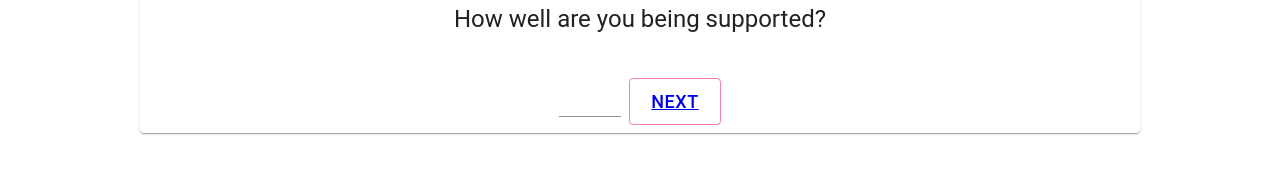
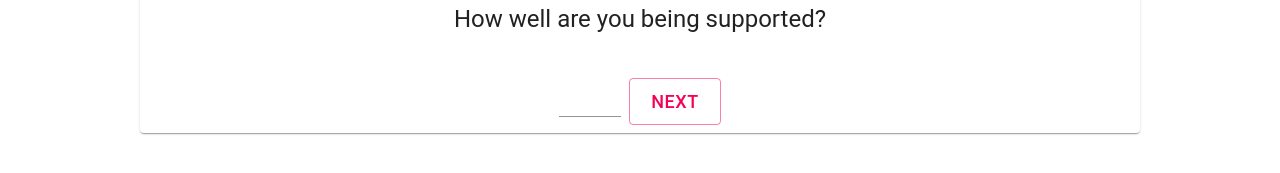
Before and after one commit to MiriamMcNamara/weekend-redux-feedback-loop, a React (Create React App) app: page /support in a window 1280 px wide. Shown: the part 261-434 px from the top of the page. Built offline with nearby package versions, Linux system fonts and the light colour scheme.

Commit message:
conren fixed link issue

```diff
--- a/src/components/Feeling/Feeling.jsx
+++ b/src/components/Feeling/Feeling.jsx
@@ -13,19 +13,17 @@ function Feeling( props ){
     const handleInput = ()=>{ //input capture
         console.log( 'in handleInput:', event.target.value);
         setFeelingInput( event.target.value );
+        if(feelingInput != 0 ){
+        setLink( true )};
     }
 
     const handleCloseAgree = () => { //button click handler
         console.log('in handleCloseAgree' );
-        if ( feelingInput === 0 ){
-            handleClickOpen();
-            console.log( 'no input') }
-        //else { send data to the store and link to next page}
-        else { console.log( 'you have a number' );
         dispatch( { type: 'ADD_FEELING_FEEDBACK',  payload: feelingInput } ) }
-    }
 
     const [open, setOpen] = useState(false);
+
+    const [link, setLink] = useState(false);
 
     const handleClickOpen = () => {
       setOpen(true);
@@ -52,8 +50,12 @@ function Feeling( props ){
                     <TextField type="number" inputProps={{ min: "1", max: "5" }} onChange={(event ) =>handleInput ( event )}></TextField>
                     <br />
                     <br />
+                    { link ?
                     <Button variant="outlined" size="large" color="secondary" style={{fontSize: 18}} onClick={handleCloseAgree}>
-                    <Link to="/understanding">NEXT</Link></Button>
+                    <Link to="/understanding">NEXT</Link></Button>:
+                    <Button variant="outlined" size="large" color="secondary" style={{fontSize: 18}} onClick={handleClickOpen}>
+                    NEXT</Button>
+                    }
                     </CardActions>
 
       <Dialog
--- a/src/components/Support/Support.jsx
+++ b/src/components/Support/Support.jsx
@@ -14,19 +14,17 @@ function Support( props ){
     const handleInput = ()=>{ //input capture
         console.log( 'in handleInput:', event.target.value);
         setSupportInput( event.target.value );
+        if(supportInput != 0 ){
+          setLink( true )};
     }
 
     const handleCloseAgree = () => { //button click handler
         console.log('in handleCloseAgree' );
-        if ( supportInput === 0 ){
-            handleClickOpen();
-            console.log( 'no input') }
-        //else { send data to the store and link to next page}
-        else { console.log( 'you have a number' );
         dispatch( { type: 'ADD_SUPPORT_FEEDBACK',  payload: supportInput } ) }
-    }
 
     const [open, setOpen] = useState(false);
+
+    const [link, setLink] = useState(false);
 
     const handleClickOpen = () => {
       setOpen(true);
@@ -53,8 +51,12 @@ function Support( props ){
                 <TextField type="number" inputProps={{ min: "1", max: "5" }} onChange={(event ) =>handleInput ( event )}></TextField>
                 <br />
                 <br />
-                <Button variant="outlined" size="large" color="secondary" style={{fontSize: 18}} onClick={handleCloseAgree}>
-                <Link to="/comments">NEXT</Link></Button>
+                { link ?
+                    <Button variant="outlined" size="large" color="secondary" style={{fontSize: 18}} onClick={handleCloseAgree}>
+                    <Link to="/comments">NEXT</Link></Button>:
+                    <Button variant="outlined" size="large" color="secondary" style={{fontSize: 18}} onClick={handleClickOpen}>
+                    NEXT</Button>
+                    }
                 </CardActions>
 
   <Dialog
--- a/src/components/Understanding/Understanding.jsx
+++ b/src/components/Understanding/Understanding.jsx
@@ -13,19 +13,17 @@ function Understanding( props ){
     const handleInput = ()=>{ //input capture
         console.log( 'in handleInput:', event.target.value);
         setUnderstandingInput( event.target.value );
+        if(understandingInput != 0 ){
+          setLink( true )};
     }
 
     const handleCloseAgree = () => { //button click handler
         console.log('in handleCloseAgree' );
-        if ( understandingInput === 0 ){
-            handleClickOpen();
-            console.log( 'no input') }
-        //else { send data to the store and link to next page}
-        else { console.log( 'you have a number' );
         dispatch( { type: 'ADD_UNDERSTANDING_FEEDBACK',  payload: understandingInput } ) }
-    }
 
     const [open, setOpen] = useState(false);
+
+    const [link, setLink] = useState(false);
 
     const handleClickOpen = () => {
       setOpen(true);
@@ -52,8 +50,12 @@ function Understanding( props ){
                     <TextField type="number" inputProps={{ min: "1", max: "5" }} onChange={(event ) =>handleInput ( event )}></TextField>
                     <br />
                     <br />
+                    { link ?
                     <Button variant="outlined" size="large" color="secondary" style={{fontSize: 18}} onClick={handleCloseAgree}>
-                      <Link to="/support">NEXT</Link></Button>
+                    <Link to="/support">NEXT</Link></Button>:
+                    <Button variant="outlined" size="large" color="secondary" style={{fontSize: 18}} onClick={handleClickOpen}>
+                    NEXT</Button>
+                    }
                     </CardActions>
 
       <Dialog
```
